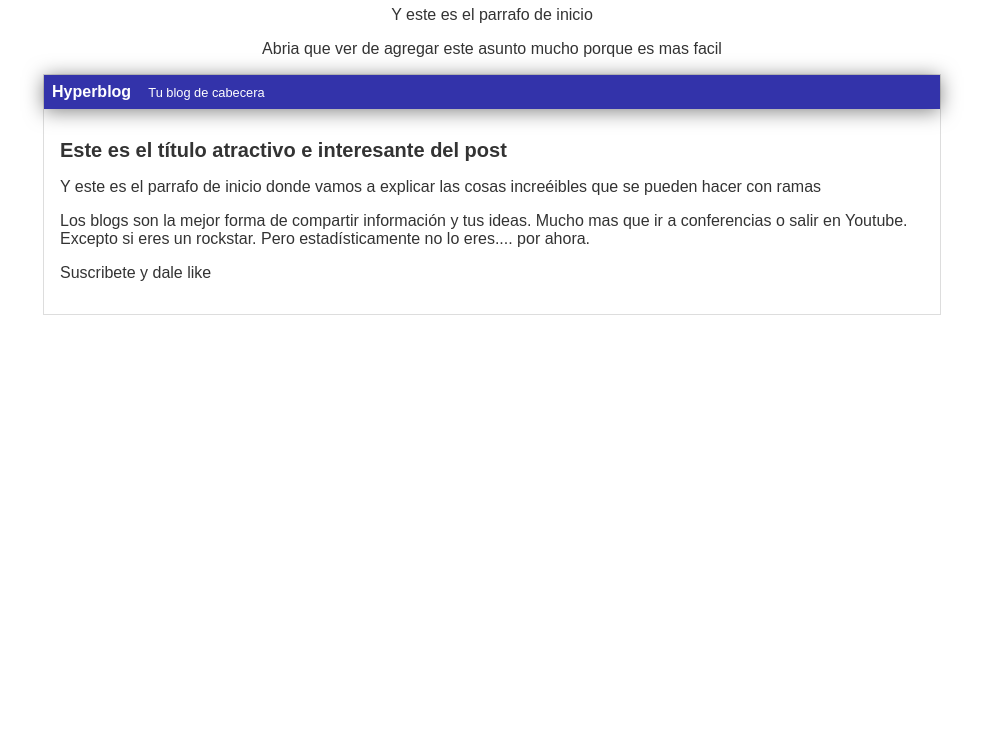
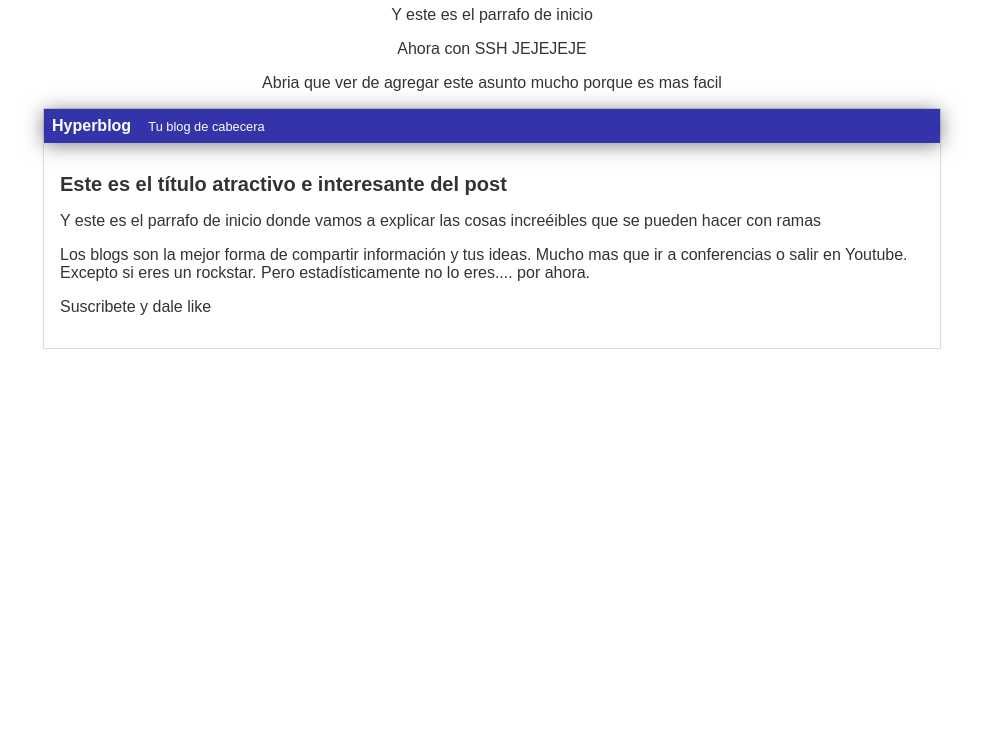
Before and after one commit to walterarce/CoreEscuela, a plain HTML site: page index.html in a window 1280 px wide. Shown: the part 52-800 px from the top of the page, without its empty margins (148-1131 px from the left). Drawn offline with Linux system fonts and the light colour scheme.

Commit message:
aagrtrtrtrt Please enter the commit message for your changes. Lines starting

```diff
--- a/index.html
+++ b/index.html
@@ -4,12 +4,10 @@
         <link rel="stylesheet" href="css/estilos.css" />
     </head>
     <body>
-
         <h1>Aqui vamos a hacer un blog post</h1>
         <p>Y este es el parrafo de inicio </p>
-
+        <p> Ahora con SSH JEJEJEJE</p>
         <p>Abria que ver de agregar este asunto mucho porque es mas facil </p>
-
         <div id="container">
             <div id="cabecera">
                 Hyperblog
@@ -22,6 +20,5 @@
                 <p>Suscribete y dale like</p>
             </div>
         </div>
-
     </body>
 </html>
```
